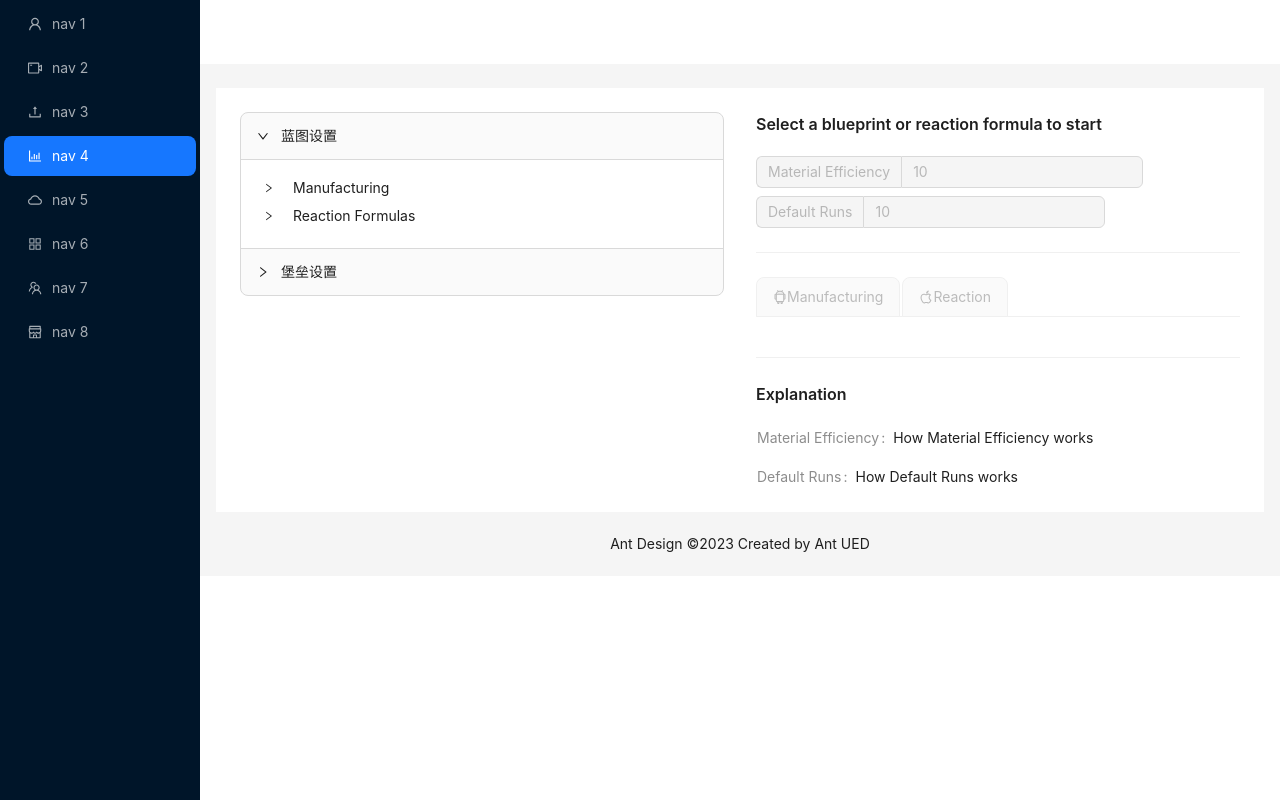
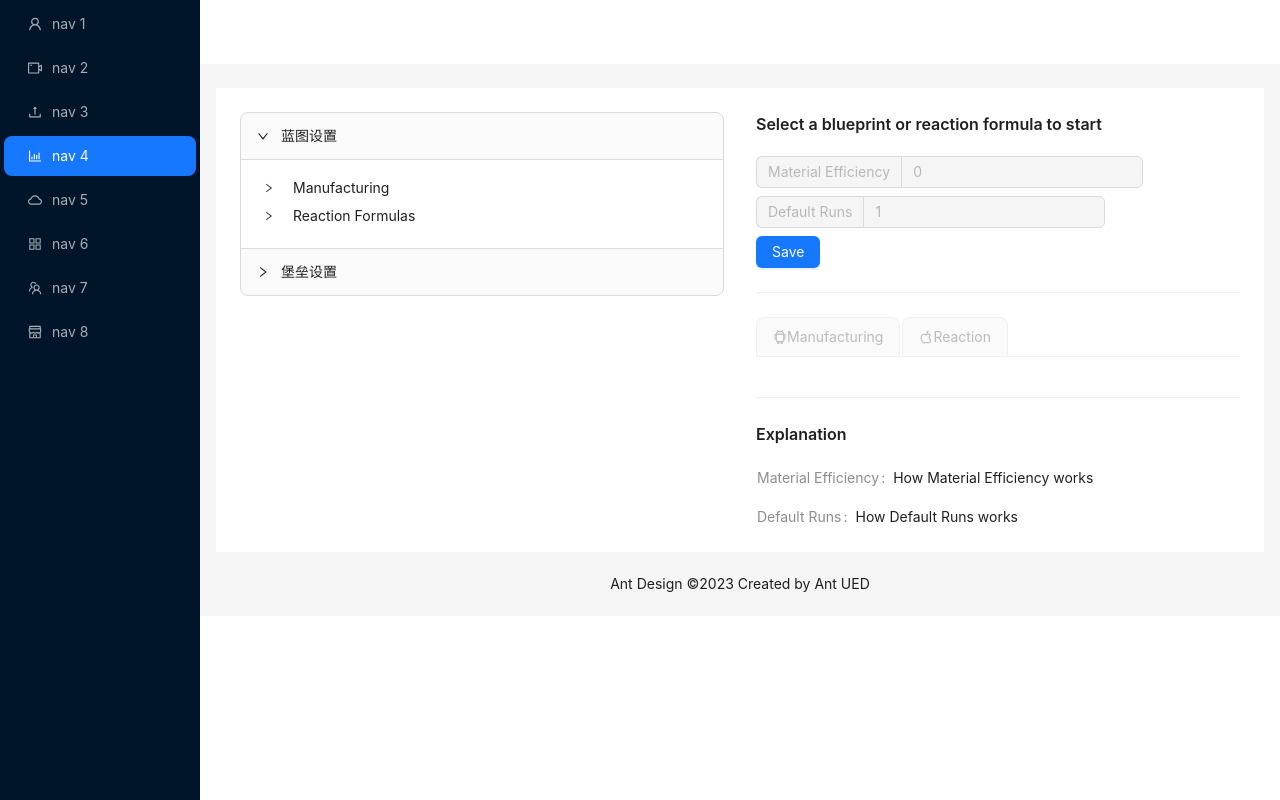
Before and after one commit to andy-wanganqi/vermilion-eve, a React (Create React App) app: page / in a window 1280 px wide. Built offline with nearby package versions, Linux system fonts and the light colour scheme.

Commit message:
[VE-001-001] Add db interface to be able to save and load blueprint setting from local storage

```diff
--- /dev/null
+++ b/src/db/index.ts
@@ -0,0 +1,8 @@
+import * as local from './local';
+
+const db = {
+  getBlueprintSetting: local.getBlueprintSetting,
+  setBlueprintSetting: local.setBlueprintSetting,
+};
+
+export default db;
--- /dev/null
+++ b/src/db/local.ts
@@ -0,0 +1,20 @@
+import { BlueprintSetting, defaultBlueprintSetting } from "./types";
+
+const getBlueprintSettingKey = (id: number) => `bsk${id}`;
+
+export const getBlueprintSetting = (id: number): BlueprintSetting => {
+  const key = getBlueprintSettingKey(id);
+  const settingStr = localStorage.getItem(key);
+  if (settingStr) {
+    const setting = JSON.parse(settingStr) as BlueprintSetting;
+    return setting;
+  } else {
+    return defaultBlueprintSetting;
+  }
+};
+
+export const setBlueprintSetting = (id: number, setting: BlueprintSetting) => {
+  const key = getBlueprintSettingKey(id);
+  const settingStr = JSON.stringify(setting);
+  localStorage.setItem(key, settingStr);
+};
--- /dev/null
+++ b/src/db/types.ts
@@ -0,0 +1,9 @@
+export interface BlueprintSetting {
+  materialEfficiency: number;
+  defaultRuns: number;
+};
+
+export const defaultBlueprintSetting: BlueprintSetting = {
+  materialEfficiency: 0,
+  defaultRuns: 1,
+};
--- a/src/pages/SettingsPage/BlueprintSettingPage.tsx
+++ b/src/pages/SettingsPage/BlueprintSettingPage.tsx
@@ -1,16 +1,20 @@
-import React, { useState } from "react";
+import React, { useEffect, useState } from "react";
 import {
   Descriptions,
   Divider,
   InputNumber,
   Space,
   Image,
+  Button,
+  message,
 } from "antd";
 
 import SettingsPage from ".";
 import BlueprintView from "../../components/BlueprintView";
 import { Blueprint } from "../../data/types";
 import { fallbackImage } from "../../assets/strings";
+import db from "../../db";
+import { BlueprintSetting, defaultBlueprintSetting } from "../../db/types";
 
 interface BlueprintSettingPageContextType {
   blueprint: Blueprint | null;
@@ -28,7 +32,11 @@ export const BlueprintSettingPageContext =
   );
 
 const BlueprintSettingPage: React.FC = () => {
+  const [messageApi, contextHolder] = message.useMessage();
   const [blueprint, setBlueprint] = useState<Blueprint | null>(null);
+  const [setting, setSetting] = useState<BlueprintSetting>(
+    defaultBlueprintSetting
+  );
 
   const materiaEfficiencyDisabled = !blueprint?.manufacturing;
   const defaultRunsDisabled = !blueprint;
@@ -52,6 +60,24 @@ const BlueprintSettingPage: React.FC = () => {
       titleText
     );
 
+  const handleSave = (
+    e:
+      | React.MouseEvent<HTMLAnchorElement, MouseEvent>
+      | React.MouseEvent<HTMLButtonElement, MouseEvent>
+  ) => {
+    if (blueprint) {
+      db.setBlueprintSetting(blueprint.id, setting);
+      message.success(`Successfully saved blueprint setting of ${blueprint.name}`);
+    }
+  };
+
+  useEffect(() => {
+    if (blueprint) {
+      const setting = db.getBlueprintSetting(blueprint.id);
+      setSetting(setting);
+    }
+  }, [blueprint]);
+
   return (
     <BlueprintSettingPageContext.Provider value={{ blueprint, setBlueprint }}>
       <SettingsPage>
@@ -61,13 +87,33 @@ const BlueprintSettingPage: React.FC = () => {
             <InputNumber
               disabled={materiaEfficiencyDisabled}
               addonBefore="Material Efficiency"
-              defaultValue={10}
+              min={0}
+              max={10}
+              defaultValue={setting.materialEfficiency}
+              value={setting.materialEfficiency}
+              onChange={(value: number | null) => {
+                setSetting({
+                  ...setting,
+                  materialEfficiency: value || 0,
+                });
+              }}
             />
             <InputNumber
               disabled={defaultRunsDisabled}
               addonBefore="Default Runs"
-              defaultValue={10}
+              min={1}
+              defaultValue={setting.defaultRuns}
+              value={setting.defaultRuns}
+              onChange={(value: number | null) => {
+                setSetting({
+                  ...setting,
+                  defaultRuns: value || 1,
+                });
+              }}
             />
+            <Button type="primary" onClick={handleSave}>
+              Save
+            </Button>
           </Space>
           <Divider></Divider>
           <BlueprintView blueprint={blueprint} />
```
